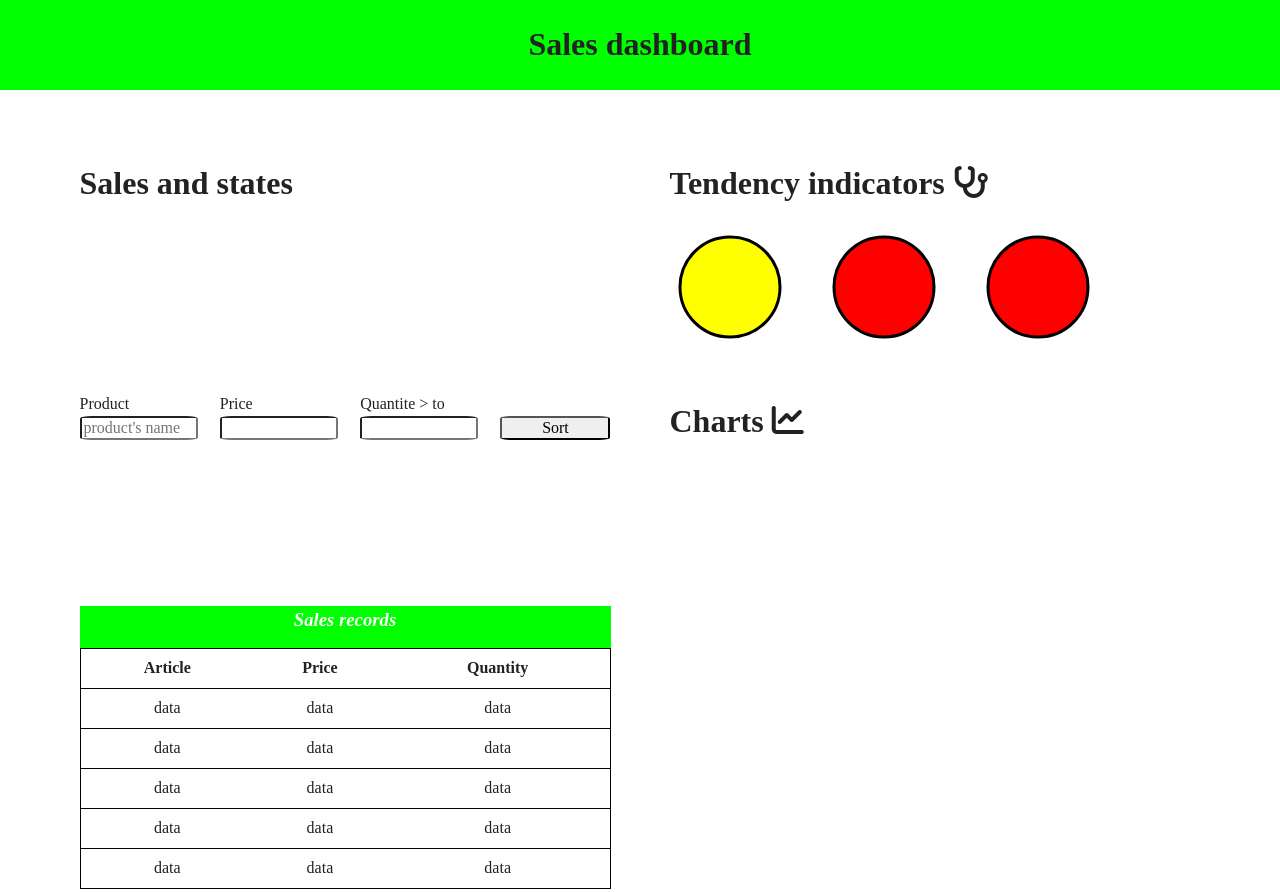
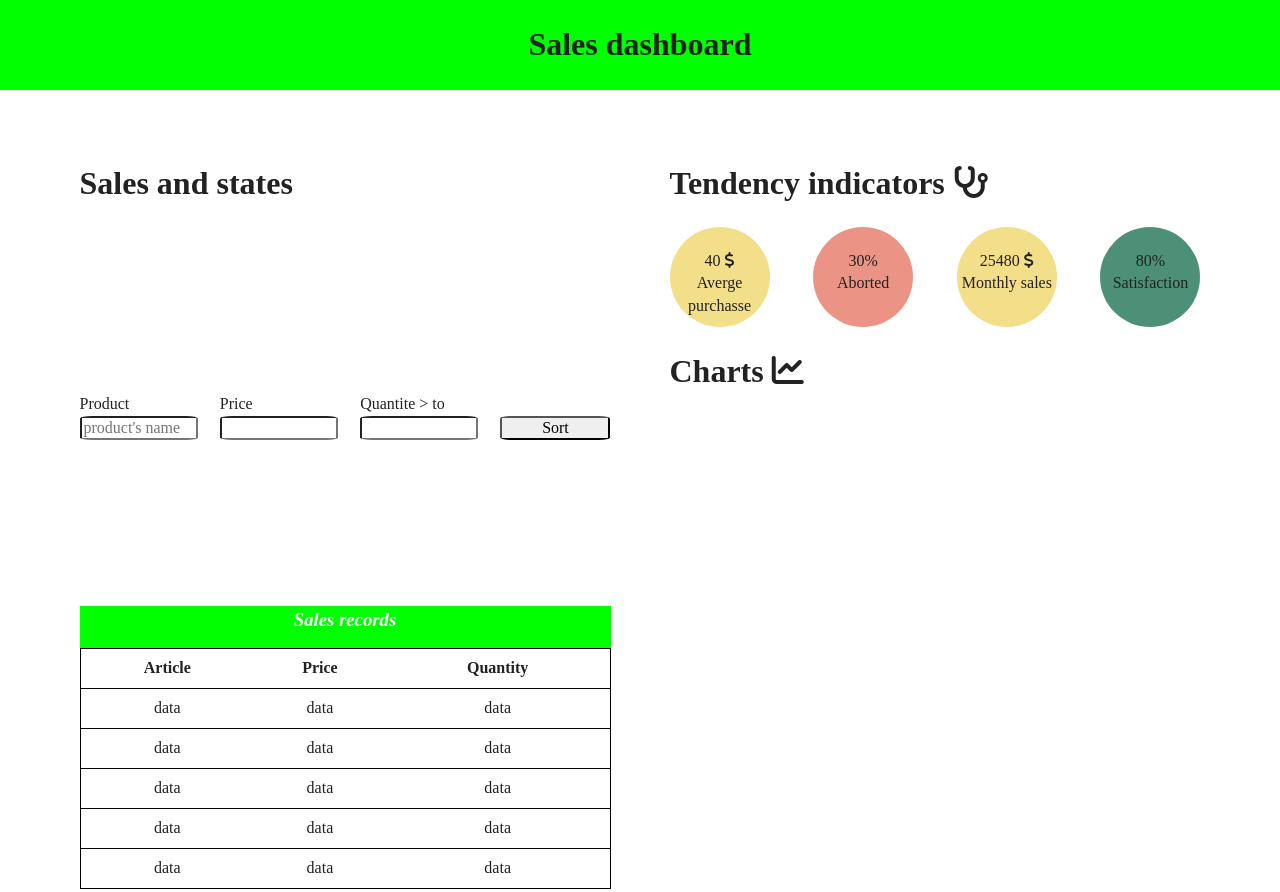
Before and after one commit to sitayebsofiane/exercice_html_css, a plain HTML site: page html5-boilerplate_v7.3.0/index.html in a window 1280 px wide. Shown: the top 892 px of the page. Drawn offline with nearby package versions, Linux system fonts and the light colour scheme.

Commit message:
add circle with color

```diff
--- a/html5-boilerplate_v7.3.0/css/main.css
+++ b/html5-boilerplate_v7.3.0/css/main.css
@@ -345,3 +345,31 @@ td {
   background-color: rgb(124, 44, 44);
 }
 /*--------------------------right div----------------------------------------*/
+.circle{
+  display: flex;
+  justify-content:space-between;
+}
+span p {
+  margin: auto;
+}
+
+span {
+  background-color: rgb(122, 73, 73);
+  display: inline-block;
+  border-radius: 50%;
+  width: 100px;
+  height: 100px;
+  text-align: center;
+}
+.circle1{
+  background-color:#F3DE8A;
+}
+.circle2{
+  background-color: #EB9486;
+}
+.circle3{
+  background-color:#F3DE8A;
+}
+.circle4{
+  background-color:#4D9078;
+}
--- a/html5-boilerplate_v7.3.0/index.html
+++ b/html5-boilerplate_v7.3.0/index.html
@@ -90,16 +90,22 @@
       </h1>
       <!-- the first bloc of the right-->
     <div class="circle">
-      <svg height="150" width="150">
-        <circle cx="60" cy="60" r="50" stroke="black" stroke-width="3" fill="yellow" />
-      </svg>
-      <svg height="150" width="150">
-        <circle cx="60" cy="60" r="50" stroke="black" stroke-width="3" fill="red" />
-      </svg>
-      <svg height="150" width="150">
-        <circle cx="60" cy="60" r="50" stroke="black" stroke-width="3" fill="red" />
-      </svg>
-
+        <span class="circle1">
+            <p> <br>40 <i class="fas fa-dollar-sign"></i></p>
+            <p>Averge purchasse</p>
+        </span>
+      <span class="circle2">
+          <p> <br>30%</p>
+          <p>Aborted</p>
+      </span>
+      <span class="circle3">
+         <p> <br>25480 <i class="fas fa-dollar-sign"></i></p>
+         <p>Monthly sales</p>
+      </span>
+      <span class="circle4">
+        <p> <br>80%</p>
+        <p>Satisfaction</p>
+      </span>
     </div>
     <!-- the seconde bloc of the right-->
     <h1>Charts <i class="fas fa-chart-line"></i></h1>
```
